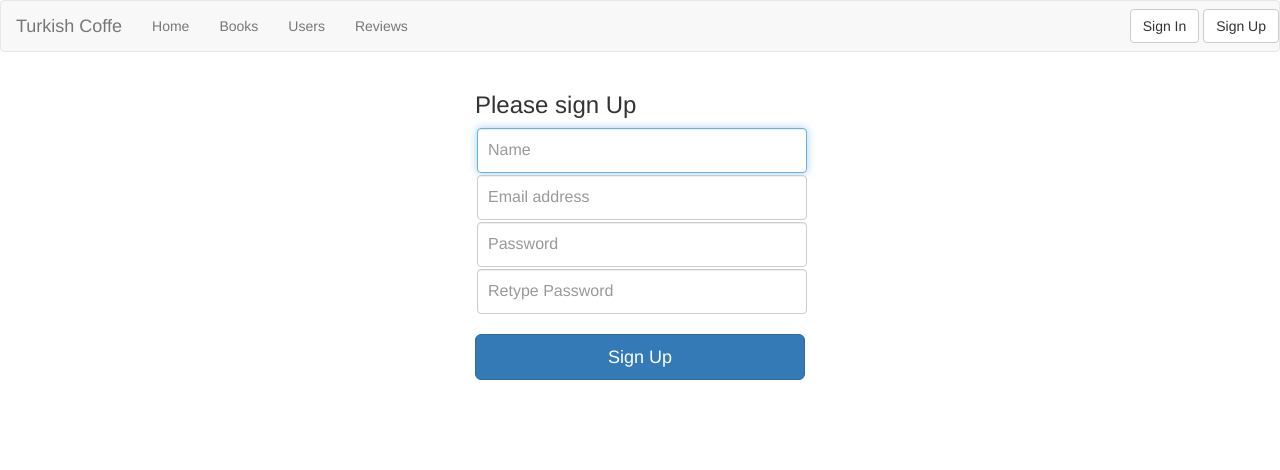
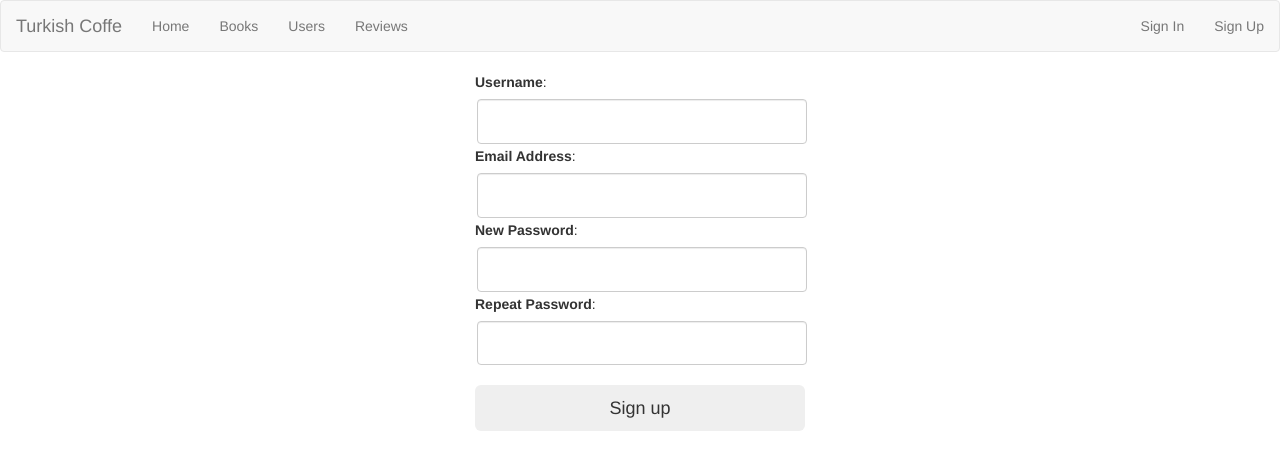
Before and after one commit to Monstercakess/project1, a Flask app: page /sign_up in a window 1280 px wide. Shown: the top 470 px of the page. Run offline with Flask 2, Linux system fonts and the light colour scheme; parts of the project's set-up code (start-up, migrations or seed data) failed here and were passed over; some libraries are stand-ins or nearby versions.

Commit message:
Add files via upload

```diff
--- a/application.py
+++ b/application.py
@@ -1,9 +1,11 @@
 import os
 
-from flask import Flask, session, render_template, request
+from flask import Flask, session, render_template, request, flash, redirect, url_for
 from flask_session import Session
 from sqlalchemy import create_engine
 from sqlalchemy.orm import scoped_session, sessionmaker
+from models import *
+from forms import *
 
 app = Flask(__name__)
 
@@ -17,21 +19,72 @@ app.config["SESSION_TYPE"] = "filesystem"
 Session(app)
 
 # Set up database
-engine = create_engine(os.getenv("DATABASE_URL"))
-db = scoped_session(sessionmaker(bind=engine))
+#engine = create_engine(os.getenv("DATABASE_URL"))
+#db = scoped_session(sessionmaker(bind=engine))
+app.config["SQLALCHEMY_DATABASE_URI"] = os.getenv("DATABASE_URL")
+app.config["SQLALCHEMY_TRACK_MODIFICATIONS"] = False
+db.init_app(app)
+
+@app.route("/index")
+def index():
+    return render_template("index.html")
+
+@app.route("/home")
+def home():
+    if 'username' in session:
+        return render_template('home.html')
+    return redirect(url_for("index.html"))
+
+@app.route("/sign_in", methods=['GET','POST'])
+def sign_in():
+    if 'username' in session:
+        return redirect(url_for('home'))
+    form = LoginForm(request.form)
+    if request.method == 'POST' and form.validate():
+        user = User.query.filter_by(name=form.username.data,password=form.password.data).first()
+        if user:
+            session['logged_in'] = True
+            return redirect(url_for('home'))
+        flash('Credentials invalid')
+    return render_template('sign_in.html',form=form)
+
+@app.route("/sign_up", methods=['GET','POST'])
+def sign_up():
+    if 'username' in session:
+        return redirect(url_for('home'))
+    form = RegistrationForm(request.form)
+    if request.method == 'POST' and form.validate():
+        user = User(form.username.data, form.email.data,form.password.data)
+        db.session.add(user)
+        db.session.commit();
+        flash('Thanks for registering')
+        return redirect(url_for('index'))
+    return render_template('sign_up.html',form=form)
+
+@app.route("/sign_out", methods=['GET','POST'])
+@login_required
+def sign_out():
+    if 'username' in session:
+        session.pop('logged_in',None)
+    return render_template('index.html')
 
 
-@app.route("/home",)
-def index():
-    return render_template("home.html")
 
-@app.route("/sign_in", methods=['POST','GET'])
-def sign_in():
-    if request.method == 'POST':
-        return "not implemented"
-    else:
-        return render_template("sign_in.html")
 
-@app.route("/sign_up")
-def sign_up():
+
+
+
+
+
+
+
+
+
+
+
+
+
+
+
+
     return render_template("sign_up.html")
--- /dev/null
+++ b/forms.py
@@ -0,0 +1,11 @@
+from wtforms import Form, StringField, PasswordField, validators
+
+class LoginForm(Form):
+    username = StringField('Username',[validators.DataRequired(),validators.Length(min=4,max=25)])
+    password = PasswordField('Password',[validators.DataRequired(),validators.Length(min=6,max=35)])
+
+class RegistrationForm(Form):
+    username = StringField('Username',[validators.DataRequired(),validators.Length(min=4,max=25)])
+    email = StringField('Email Address',[validators.DataRequired(),validators.Length(min=6,max=35)])
+    password = PasswordField('New Password',[validators.DataRequired(),validators.EqualTo('confirm',message='Passwords must match')])
+    confirm = PasswordField('Repeat Password')
--- a/static/styles/login_form.css
+++ b/static/styles/login_form.css
@@ -9,6 +9,10 @@
   font-size: 16px;
 }
 
-#inputPassword2 {
+#confirm {
 margin-bottom: 20px;
 }
+
+#button_form:hover{
+  background-color: #afafaf;
+}
--- a/templates/layout.html
+++ b/templates/layout.html
@@ -7,8 +7,8 @@
       {% endblock %}
     </title>
     <link rel="stylesheet" href="https://maxcdn.bootstrapcdn.com/bootstrap/3.3.7/css/bootstrap.min.css">
-  <script src="https://ajax.googleapis.com/ajax/libs/jquery/3.3.1/jquery.min.js"></script>
-  <script src="https://maxcdn.bootstrapcdn.com/bootstrap/3.3.7/js/bootstrap.min.js"></script>
+    <script src="https://ajax.googleapis.com/ajax/libs/jquery/3.3.1/jquery.min.js"></script>
+    <script src="https://maxcdn.bootstrapcdn.com/bootstrap/3.3.7/js/bootstrap.min.js"></script>
     {% endblock %}
   </head>
   <body>
@@ -24,8 +24,12 @@
           <li><a href="">Reviews</a></li>
         </ul>
         <ul class="nav navbar-nav navbar-right">
-          <button onclick="sign_in.html" class="btn btn-default navbar-btn" type="button" name="sign_in">Sign In</button>
-          <button onclick="sign_up.html" class="btn btn-default navbar-btn" type="button" name="sign_up">Sign Up</button>
+          {% if session['logged_in'] == True %}
+            <li><a href="sign_out">Sign Out</a></li>
+          {% else %}
+            <li><a href="sign_in">Sign In</a></li>
+            <li><a href="sign_up">Sign Up</a></li>
+          {% endif %}
         </ul>
       </div>
     </nav>
--- a/templates/sign_up.html
+++ b/templates/sign_up.html
@@ -1,18 +1,17 @@
 {% extends "layout.html" %}
-{% block title %} Sign Up {% endblock %}
+{% block title %} Sign up {% endblock %}
 {% block head %}
 {{ super() }}
 <link type="text/css" href="static/styles/login_form.css" rel="stylesheet">
 {% endblock %}
 {% block content %}
 <div class="container">
-  <form class="form-group">
-    <h3>Please sign Up</h3>
-    <input type="text" id="inputName" class="form-control" placeholder="Name" required autofocus>
-    <input type="email" id="inputEmail" class="form-control" placeholder="Email address" required>
-    <input type="password" id="inputPassword" class="form-control" placeholder="Password" required>
-    <input type="password" id="inputPassword2" class="form-control" placeholder="Retype Password" required>
-    <button class="btn btn-lg btn-primary btn-block" type="submit" name="sign_up">Sign Up</button>
+  <form method="post" class="form-group">
+    <div>{{ form.username.label }}: {{ form.username(class='form-control') }}</div>
+    <div>{{ form.email.label }}: {{ form.email(class='form-control') }}</div>
+    <div>{{ form.password.label }}: {{ form.password(class='form-control') }}</div>
+    <div>{{ form.confirm.label }}: {{ form.confirm(class='form-control') }}</div>
+    <button id="button_form" class="btn btn-lg btn-basic btn-block" type="submit" name="sign_up">Sign up</button>
   </form>
 </div>
 {% endblock %}
```
Also changed, not shown: create.py (added, +15 -0 lines), models.py (added, +43 -0 lines), templates/index.html (added, +7 -0 lines), templates/sign_in.html (+4 -8 lines).
